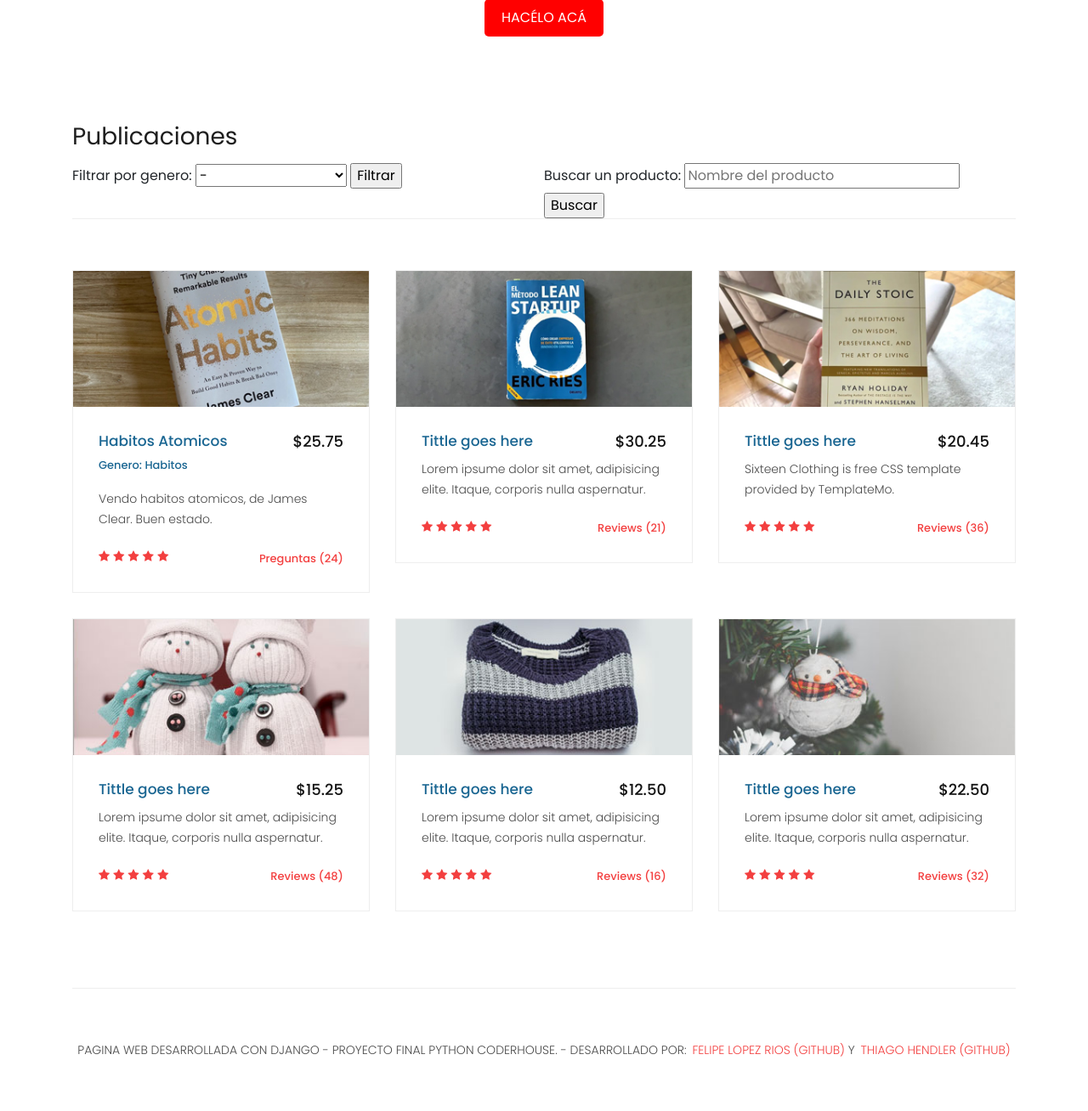
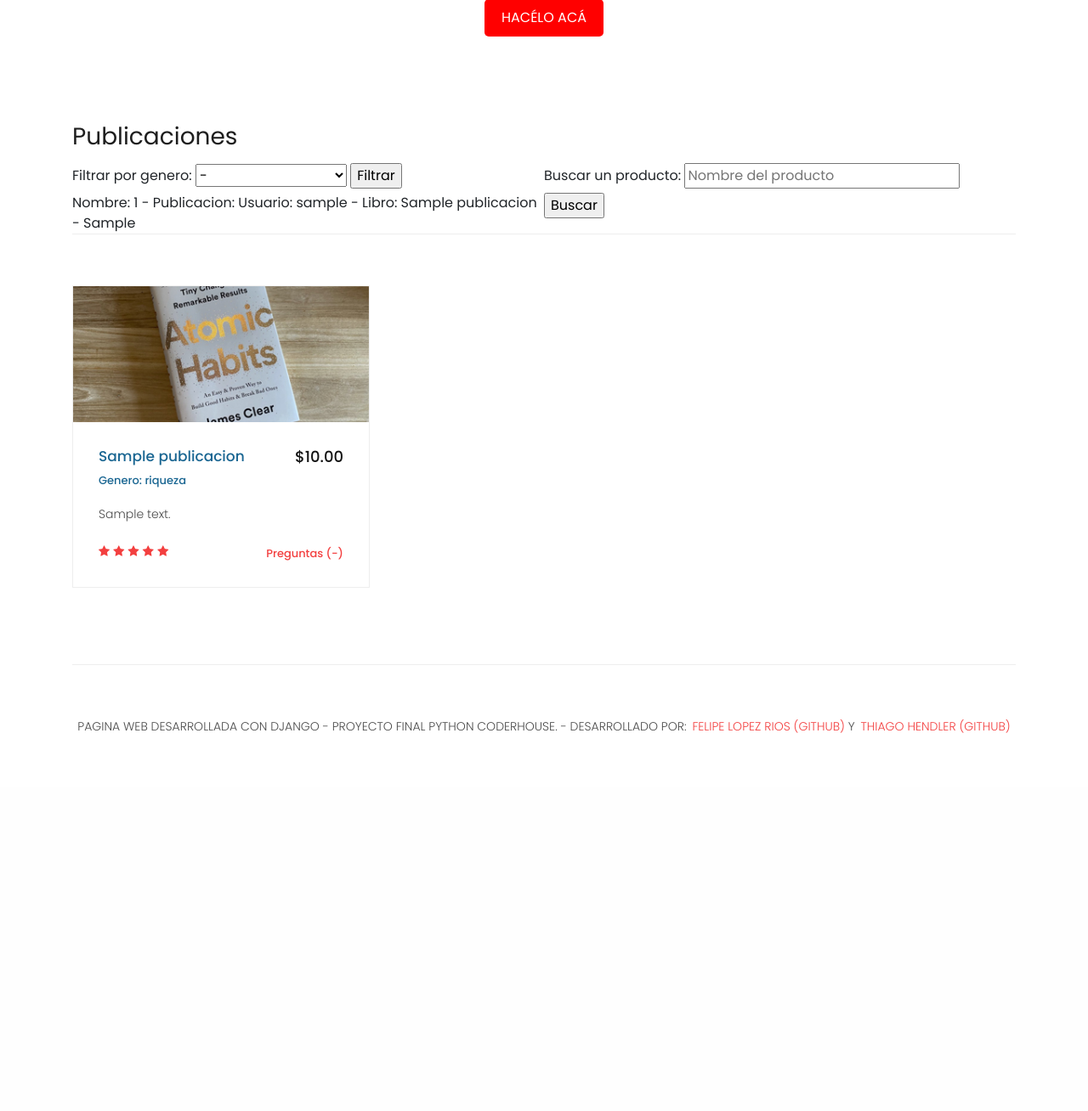
Before and after one commit to thiagohendler1/Entrega-Final-Hendler-Lopez-Rios, a Django app: template project/gestion_publicaciones/templates/gestion_publicaciones/tienda.html in a window 1280 px wide. Shown: the part 572-1880 px from the top of the page at 85% size. After the commit the page ends 1435 px from the top, so only its background shows below. Run offline with Django 4.2, Linux system fonts and the light colour scheme; the template is opened without the code that fills it: values that come from a table or form of the project are taken from there, others are empty; tables that the repository leaves empty hold one stand-in row (values such as "Sample post"); some libraries are stand-ins or nearby versions.

Commit message:
Creada la vista 'TiendaView' de 'gestion_publicaciones'

```diff
--- a/project/gestion_publicaciones/templates/gestion_publicaciones/base.html
+++ b/project/gestion_publicaciones/templates/gestion_publicaciones/base.html
@@ -58,7 +58,7 @@ https://templatemo.com/tm-546-sixteen-clothing
                 </a>
               </li>
               <li class="nav-item {% block active_tienda %} {% endblock active_tienda %}">
-                <a class="nav-link" href="#">Tienda</a>
+                <a class="nav-link" href="{% url 'tienda' %}">Tienda</a>
               </li>
               <li class="nav-item {% block active_generos %} {% endblock active_generos %}">
                 <a class="nav-link" href="#">Generos</a>
--- a/project/gestion_publicaciones/templates/gestion_publicaciones/tienda.html
+++ b/project/gestion_publicaciones/templates/gestion_publicaciones/tienda.html
@@ -35,36 +35,39 @@
 
               <div class="form-container">
                   <!-- Formulario para filtrar por genero -->
-                  <form action="" method="POST" class="left-form">
+                  <form action="" method="POST" class="left-form"> {% csrf_token %}
                     <label for="genero-form">Filtrar por genero:</label>
-                    <select name="" id="genero-form">
-                      <option value="">-</option>
-                      <option value="">Fianzas</option>
-                      <option value="">Habitos</option>
-                      <option value="">Desarrollo personal</option>
+                    <select name="filter_select" id="genero-form">
+                      <option value="noselect" selected>-</option>
+                      <option value="finanzas">Fianzas</option>
+                      <option value="habitos">Habitos</option>
+                      <option value="desarrollo_personal">Desarrollo personal</option>
                     </select>
-                    <input type="submit" value="Filtrar">
+                    <input type="submit" value="Filtrar" name="filter_form">
                   </form>
 
                   <!-- Formulario para buscar un producto -->
-                  <form action="" method="POST" class="right-form">
+                  <form action="" method="POST" class="right-form"> {% csrf_token %}
                     <label for="search-product">Buscar un producto:</label>
-                    <input type="text" name="" id="search-product" placeholder="Nombre del producto">
-                    <input type="submit" value="Buscar">
+                    <input type="text" name="searched_product" id="search-product" placeholder="Nombre del producto">
+                    <input type="submit" value="Buscar" name="search_form">
                   </form>
+                  {{ mensaje }}
               </div>
             </div>
           </div>
 
+          {% for objeto in object_list %}
+
           <!-- EJEMPLO PUBLICACION -->
           <div class="col-md-4">
             <div class="product-item">
-              <a href="#"><img src="{% static 'core/images/product_01.jpg' %}" alt=""></a>
+              <a href="#"><img src="{% static 'gestion_publicaciones/images/product_01.jpg' %}" alt=""></a>
               <div class="down-content">
-                <a href="#"><h4>Habitos Atomicos</h4></a>
-                <h5>Genero: Habitos</h5>
-                <h6>$25.75</h6>
-                <p>Vendo habitos atomicos, de James Clear. Buen estado.</p>
+                <a href="#"><h4>{{ objeto.titulo_libro }}</h4></a>
+                <h5>Genero: {{ objeto.genero_libro }}</h5>
+                <h6>${{ objeto.precio }}</h6>
+                <p>{{objeto.descripcion|truncatechars:100}}</p>
                 <ul class="stars">
                   <li><i class="fa fa-star"></i></li>
                   <li><i class="fa fa-star"></i></li>
@@ -72,102 +75,14 @@
                   <li><i class="fa fa-star"></i></li>
                   <li><i class="fa fa-star"></i></li>
                 </ul>
-                <span>Preguntas (24)</span>
+                <span>Preguntas (-)</span>
               </div>
             </div>
           </div>
           <!-- End publicacion -->
 
-          <div class="col-md-4">
-            <div class="product-item">
-              <a href="#"><img src="{% static 'core/images/product_02.jpg' %}" alt=""></a>
-              <div class="down-content">
-                <a href="#"><h4>Tittle goes here</h4></a>
-                <h6>$30.25</h6>
-                <p>Lorem ipsume dolor sit amet, adipisicing elite. Itaque, corporis nulla aspernatur.</p>
-                <ul class="stars">
-                  <li><i class="fa fa-star"></i></li>
-                  <li><i class="fa fa-star"></i></li>
-                  <li><i class="fa fa-star"></i></li>
-                  <li><i class="fa fa-star"></i></li>
-                  <li><i class="fa fa-star"></i></li>
-                </ul>
-                <span>Reviews (21)</span>
-              </div>
-            </div>
-          </div>
-          <div class="col-md-4">
-            <div class="product-item">
-              <a href="#"><img src="{% static 'core/images/product_03.jpg' %}" alt=""></a>
-              <div class="down-content">
-                <a href="#"><h4>Tittle goes here</h4></a>
-                <h6>$20.45</h6>
-                <p>Sixteen Clothing is free CSS template provided by TemplateMo.</p>
-                <ul class="stars">
-                  <li><i class="fa fa-star"></i></li>
-                  <li><i class="fa fa-star"></i></li>
-                  <li><i class="fa fa-star"></i></li>
-                  <li><i class="fa fa-star"></i></li>
-                  <li><i class="fa fa-star"></i></li>
-                </ul>
-                <span>Reviews (36)</span>
-              </div>
-            </div>
-          </div>
-          <div class="col-md-4">
-            <div class="product-item">
-              <a href="#"><img src="{% static 'core/images/product_04.jpg' %}" alt=""></a>
-              <div class="down-content">
-                <a href="#"><h4>Tittle goes here</h4></a>
-                <h6>$15.25</h6>
-                <p>Lorem ipsume dolor sit amet, adipisicing elite. Itaque, corporis nulla aspernatur.</p>
-                <ul class="stars">
-                  <li><i class="fa fa-star"></i></li>
-                  <li><i class="fa fa-star"></i></li>
-                  <li><i class="fa fa-star"></i></li>
-                  <li><i class="fa fa-star"></i></li>
-                  <li><i class="fa fa-star"></i></li>
-                </ul>
-                <span>Reviews (48)</span>
-              </div>
-            </div>
-          </div>
-          <div class="col-md-4">
-            <div class="product-item">
-              <a href="#"><img src="{% static 'core/images/product_05.jpg' %}" alt=""></a>
-              <div class="down-content">
-                <a href="#"><h4>Tittle goes here</h4></a>
-                <h6>$12.50</h6>
-                <p>Lorem ipsume dolor sit amet, adipisicing elite. Itaque, corporis nulla aspernatur.</p>
-                <ul class="stars">
-                  <li><i class="fa fa-star"></i></li>
-                  <li><i class="fa fa-star"></i></li>
-                  <li><i class="fa fa-star"></i></li>
-                  <li><i class="fa fa-star"></i></li>
-                  <li><i class="fa fa-star"></i></li>
-                </ul>
-                <span>Reviews (16)</span>
-              </div>
-            </div>
-          </div>
-          <div class="col-md-4">
-            <div class="product-item">
-              <a href="#"><img src="{% static 'core/images/product_06.jpg' %}" alt=""></a>
-              <div class="down-content">
-                <a href="#"><h4>Tittle goes here</h4></a>
-                <h6>$22.50</h6>
-                <p>Lorem ipsume dolor sit amet, adipisicing elite. Itaque, corporis nulla aspernatur.</p>
-                <ul class="stars">
-                  <li><i class="fa fa-star"></i></li>
-                  <li><i class="fa fa-star"></i></li>
-                  <li><i class="fa fa-star"></i></li>
-                  <li><i class="fa fa-star"></i></li>
-                  <li><i class="fa fa-star"></i></li>
-                </ul>
-                <span>Reviews (32)</span>
-              </div>
-            </div>
-          </div>
+          {% endfor %}
+
 
         </div>
       </div>
--- a/project/gestion_publicaciones/urls.py
+++ b/project/gestion_publicaciones/urls.py
@@ -1,6 +1,7 @@
 from django.urls import path
-from gestion_publicaciones.views import HomeView
+from gestion_publicaciones.views import HomeView, TiendaView
 
 urlpatterns = [
     path('', HomeView.as_view(), name='inicio'),
+    path('shop/', TiendaView, name='tienda'),
 ]
```
Also changed, not shown: project/gestion_publicaciones/views.py (+30 -0 lines).
